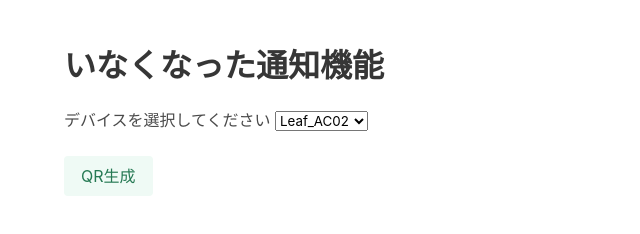
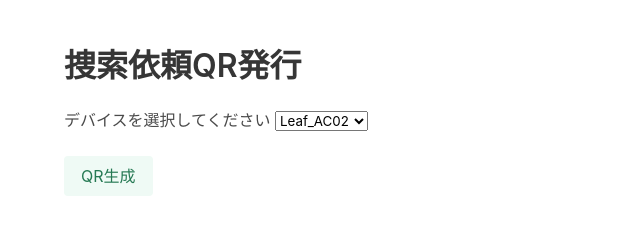
Before and after one commit to 123masa123/minto_apps, a plain HTML site: page issue_QR.html in a window 1280 px wide. Shown: the whole page, without its empty margins (0-640 px from the left). Drawn offline with nearby package versions, Linux system fonts and the light colour scheme.

Commit message:
Add files via upload

```diff
--- a/issue_QR.html
+++ b/issue_QR.html
@@ -13,7 +13,7 @@
 	<body>
 		<section class="section">
 			<div class="container">
-			  <h1 class="title">いなくなった通知機能</h1>
+			  <h1 class="title">捜索依頼QR発行</h1>
 			  <p>
 				<label for="deviceName">デバイスを選択してください</label>
 				<select id="deviceName">
```
